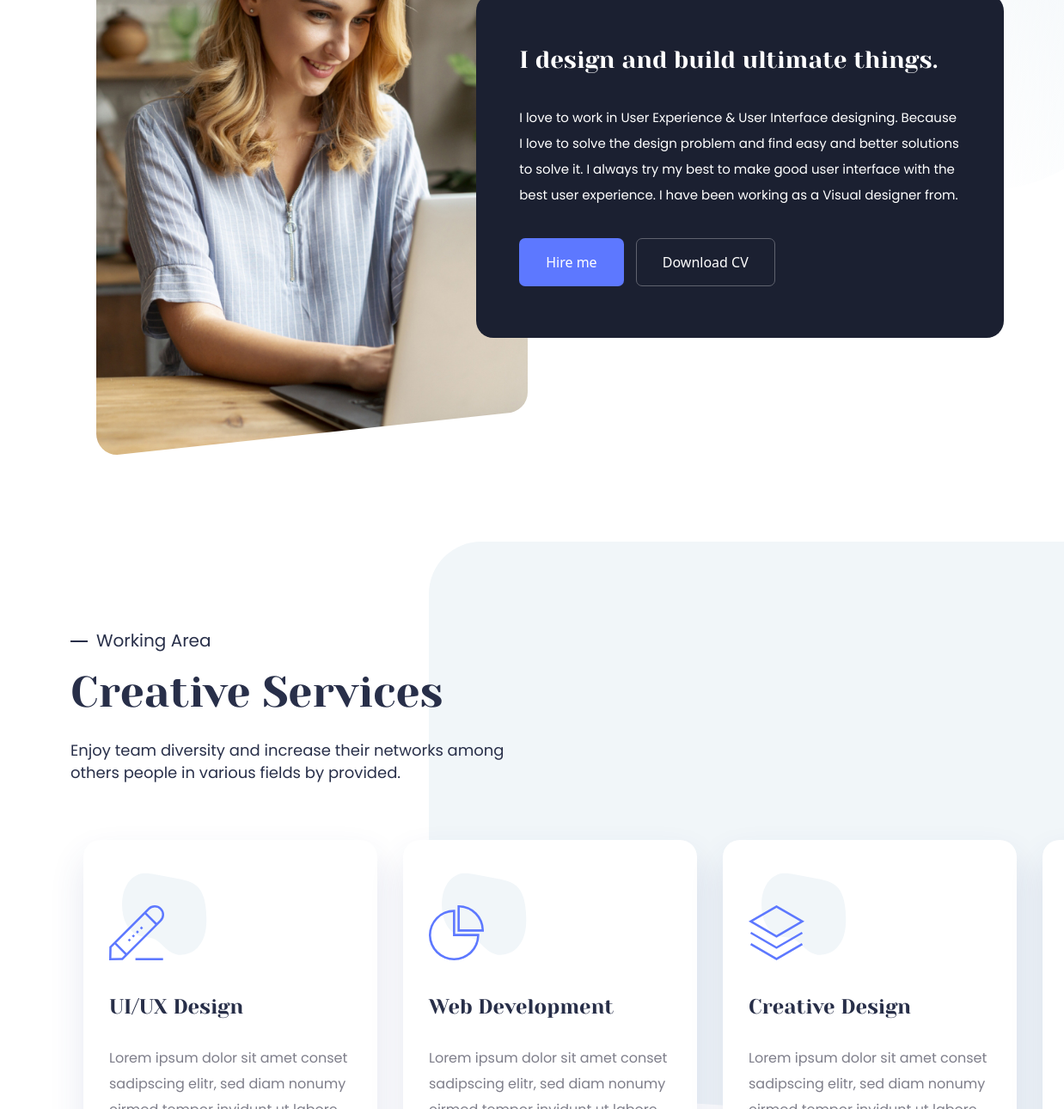
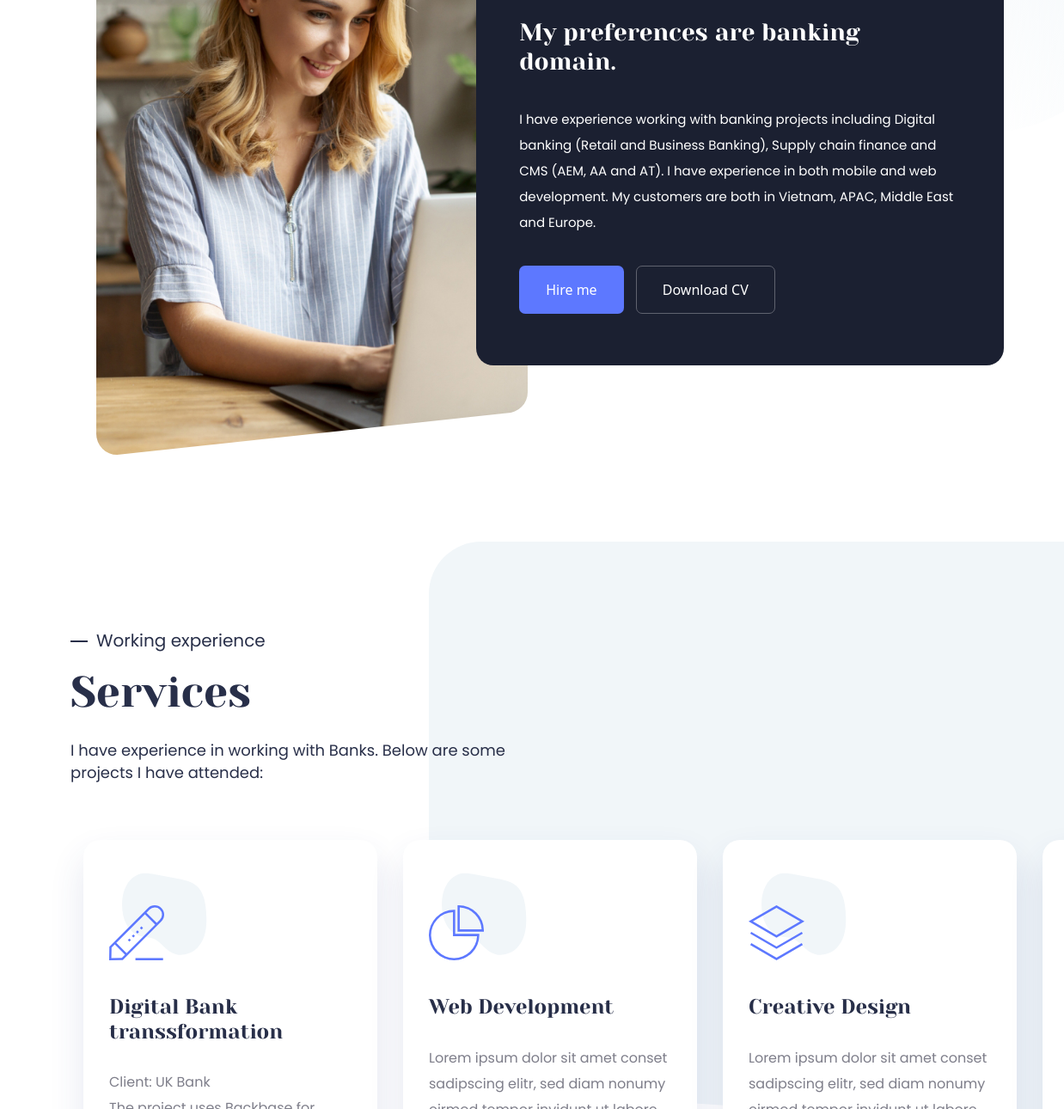
Before and after one commit to Lannt5/Portfolio, a website: page portio-master/index.html in a window 1280 px wide. Shown: the part 1480-2770 px from the top of the page at 86% size, 0-1238 px from the left. Drawn offline with Linux system fonts and the light colour scheme; some packages are replaced by stand-ins of ours.

Commit message:
changes in index.html for content display

```diff
--- a/portio-master/index.html
+++ b/portio-master/index.html
@@ -225,11 +225,11 @@
                   </g>
                 </svg>
               </div>
-              <h3>I design and build ultimate things.</h3>
-              <p>I love to work in User Experience & User Interface designing. Because I love to solve the
-                design problem and find easy and better solutions to solve it. I always try my best to make
-                good user interface with the best user experience. I have been working as a Visual designer
-                from.
+              <h3>My preferences are banking domain.</h3>
+              <p>I have experience working with banking projects including Digital banking (Retail and Business
+                Banking), Supply chain finance and CMS (AEM, AA and AT).
+                I have experience in both mobile and web development.
+                My customers are both in Vietnam, APAC, Middle East and Europe.
               </p>
               <ul>
                 <li>
@@ -274,10 +274,9 @@
       <div class="row">
         <div class="col-lg-6 col-md-12 col-sm-12">
           <div class="service__header">
-            <span>Working Area</span>
-            <h1>Creative Services</h1>
-            <p>Enjoy team diversity and increase their networks among others people in various fields by
-              provided.</p>
+            <span>Working experience</span>
+            <h1>Services</h1>
+            <p> I have experience in working with Banks. Below are some projects I have attended: </p>
           </div>
         </div>
       </div>
@@ -295,9 +294,10 @@
                   <img src="images/service/ui-ux.svg" alt="ui-ux">
                 </div>
               </div>
-              <h4>UI/UX Design</h4>
-              <p>Lorem ipsum dolor sit amet conset sadipscing elitr, sed diam nonumy eirmod tempor invidunt ut
-                labore et dolore magna aliquyam erat.</p>
+              <h4>Digital Bank transsformation</h4>
+              <p>Client: UK Bank</p>
+              <p>The project uses Backbase for Corporate Bank to develop Portal for corporate customer and back office employees</p>
+              <p>The project uses Digital banking, Digital Assist and Digital Onboarding</p>
             </div>
             <div class="service__slider_item">
               <div class="service__slider_item-icon">
```
